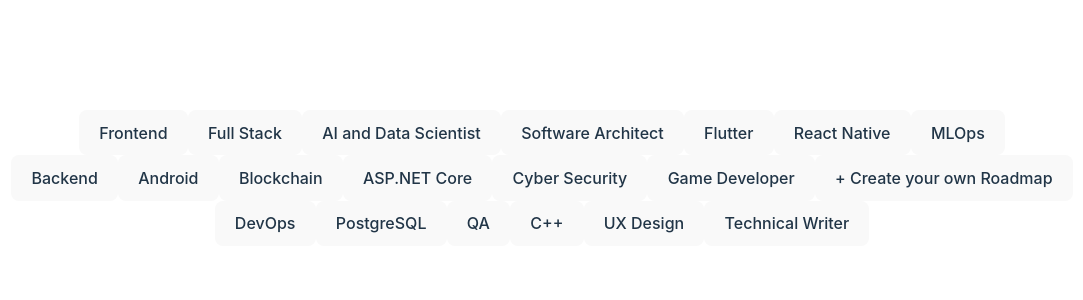
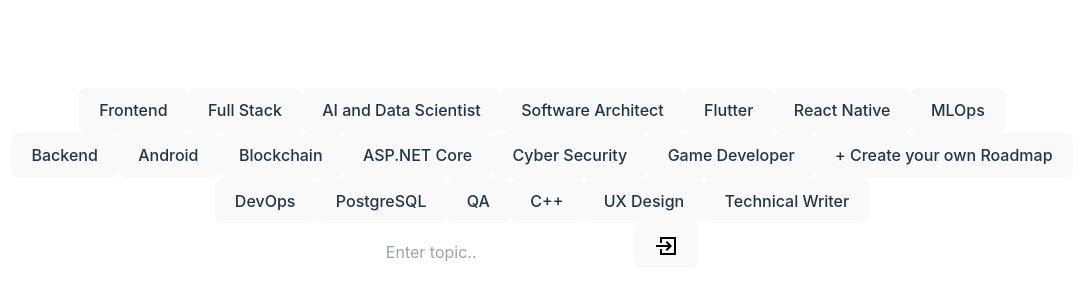
Before and after one commit to Billa05/Ai-Roadmap, a React (Vite) app: page / in a window 1280 px wide. Shown: the part 222-522 px from the top of the page, without its empty margins (98-1181 px from the left). Built offline with nearby package versions, Linux system fonts and the light colour scheme.

Commit message:
minor changes

```diff
--- a/src/components/bottomNav.jsx
+++ b/src/components/bottomNav.jsx
@@ -1,6 +1,6 @@
 export default function Nav() {
   return (
-    <nav className="grid grid-cols-3 justify-items-center fixed bottom-0 w-1/2 h-16 left-1/4 bg-transparent border border-black rounded-full">
+    <nav className="grid grid-cols-3 justify-items-center fixed bottom-0 w-1/2 h-16 left-1/4 backdrop-filter backdrop-blur-lg bg-opacity-40 rounded-full bg-slate-100">
       <a
         className="flex flex-col items-center justify-center text-xs text-black opacity-60 hover:opacity-100 transition-opacity"
         href="#"
--- a/src/components/topic.jsx
+++ b/src/components/topic.jsx
@@ -19,7 +19,8 @@ export default function Topics() {
     }
 
     return (
-        <div className="text-black p-8 rounded-full">
+        <>
+        <div className="flex flex-col items-center text-black p-8 rounded-full">
             <div className="flex justify-center gap-8">
                 <div className="flex flex-col gap-4">
                     <CustomButton>Frontend</CustomButton>
@@ -48,6 +49,26 @@ export default function Topics() {
                     <CustomButton>Technical Writer</CustomButton>
                 </div>
             </div>
+            <div className="flex justify-center w-full max-w-sm items-center space-x-2 border border-gray-200 rounded-lg overflow-hidden mt-6">
+                <input className="pl-2 w-full border-0 rounded-lg focus:ring-0 font-semibold bg-transparent" placeholder="Enter topic.." />
+                <button className="h-[2.5rem] w-[2.5rem] rounded-lg p-1.5 bg-transparent" variant="ghost">
+                    <svg
+                    width="24"
+                    height="24"
+                    viewBox="0 0 24 24"
+                    fill="none"
+                    xmlns="http://www.w3.org/2000/svg"
+                    >
+                    <path d="M20 5H8V9H6V3H22V21H6V15H8V19H20V5Z" fill="#000000" />
+                    <path
+                        d="M13.0743 16.9498L11.6601 15.5356L14.1957 13H2V11H14.1956L11.6601 8.46451L13.0743 7.05029L18.024 12L13.0743 16.9498Z"
+                        fill="#000000"
+                    />
+                    </svg>
+                </button>
+            </div>
         </div>
+
+        </>
     )
 }
--- a/src/components/tree.jsx
+++ b/src/components/tree.jsx
@@ -1,3 +1,4 @@
+import { document } from 'postcss';
 import React from 'react';
 import Tree from 'react-d3-tree';
 
@@ -38,9 +39,9 @@ const data = {
 };
 
 export default function Branching() {
-    return (
-        <div id="treeWrapper" style={{ width: '100vw', height: '100vh'}}>
-            <Tree data={data} orientation='vertical' zoomable={false} />
-        </div>
-    );
+  return (
+    <div id="treeWrapper" style={{ display: 'flex', justifyContent: 'center', alignItems: 'center', width: '100vw', height: '100vh'}}>
+      <Tree data={data} orientation='vertical' zoomable={false} draggable={true} />
+    </div>
+  );
 }
--- a/src/index.css
+++ b/src/index.css
@@ -9,7 +9,7 @@
 
   color-scheme: light dark;
   color: rgba(255, 255, 255, 0.87);
-  background-color: #adaaaa;
+  background-color: #ffffff;
 
   font-synthesis: none;
   text-rendering: optimizeLegibility;
```
Also changed, not shown: src/assets/enter.svg (added).
